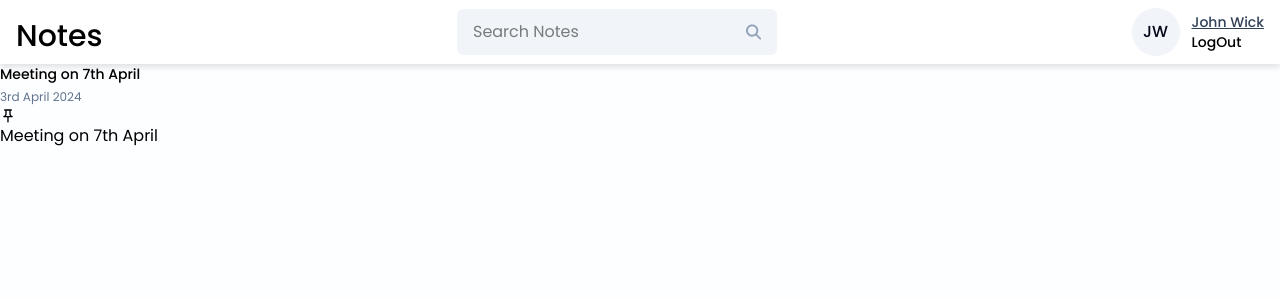
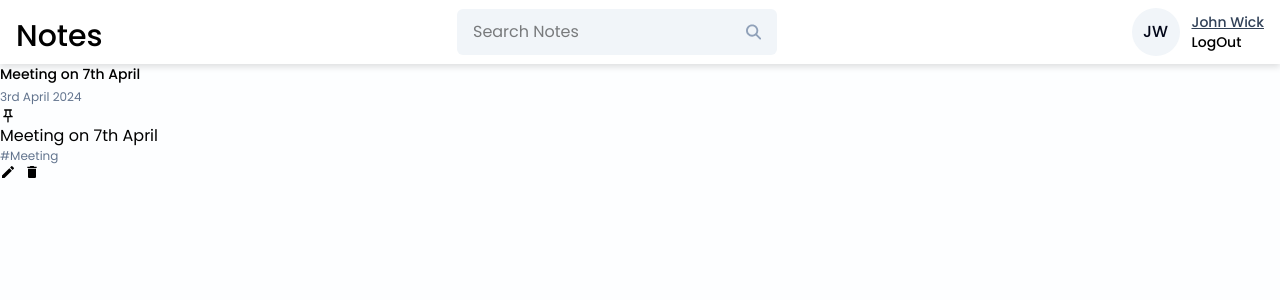
Before and after one commit to Dagaroth3exe/NotesApp, a React (Vite) app in the folder frontend/notes-app/: page /dashboard in a window 1280 px wide. Shown: the top 300 px of the page. Built offline with nearby package versions, Linux system fonts and the light colour scheme.

Commit message:
added single noteCard

```diff
--- a/frontend/notes-app/src/Pages/HomePage/HomePage.jsx
+++ b/frontend/notes-app/src/Pages/HomePage/HomePage.jsx
@@ -19,6 +19,7 @@
       onEdit={() => {}}
       onDelete={() => {}}
       onPinNote={() => {}}
+
       />
     </div>
     </>
--- a/frontend/notes-app/src/components/Cards/NoteCard.jsx
+++ b/frontend/notes-app/src/components/Cards/NoteCard.jsx
@@ -1,5 +1,5 @@
 import React from 'react'
-import {MdOutlinePushPin} from 'react-icons/md'
+import {MdCreate, MdDelete, MdOutlinePushPin} from 'react-icons/md'
 
 const NoteCard = ({title, date, content, tags, isPinned, onEdit, onDelete, onPinNote}) => {
   return (
@@ -12,7 +12,22 @@
 
             <MdOutlinePushPin className="" onClick={onPinNote}/>
         </div>
+
         <p className="">{content?.slice(0, 60)}</p>
+
+        <div className="">
+            <div className="text-xs text-slate-500">{tags}</div>
+            <div className="flex items-center gap-2">
+                <MdCreate
+                className="icon-btn hover:text-green-600"
+                onClick={onEdit}
+                />
+                <MdDelete
+                className="icon-btn hover:text-red-600"
+                onClick={onDelete}
+                />
+            </div>
+        </div>
     </div>
   )
 }
```
